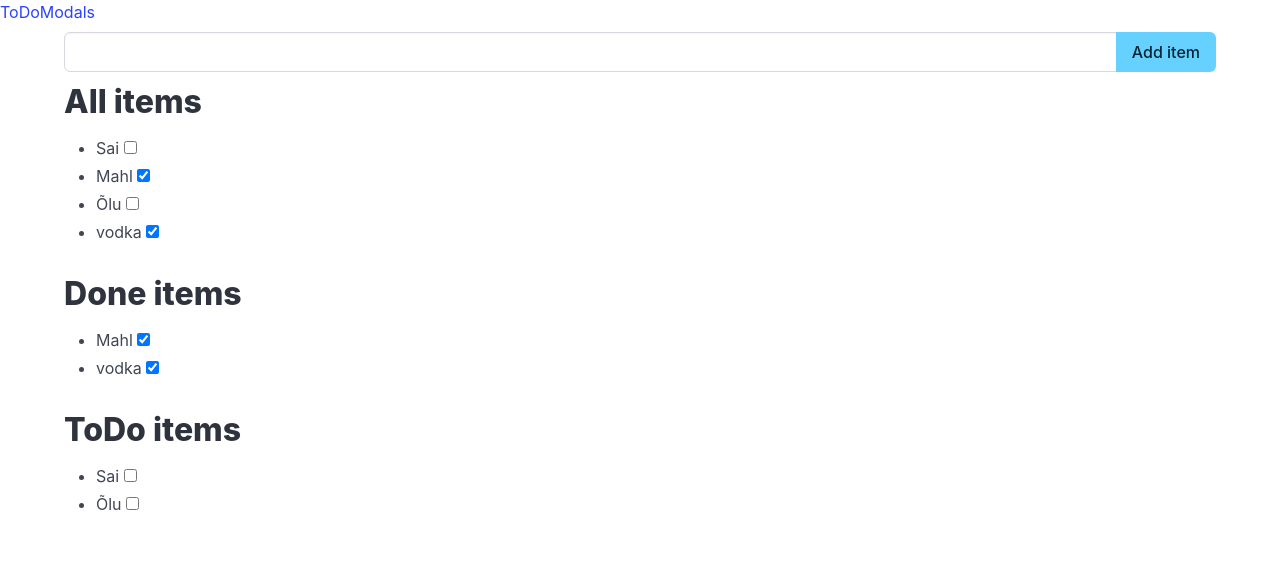
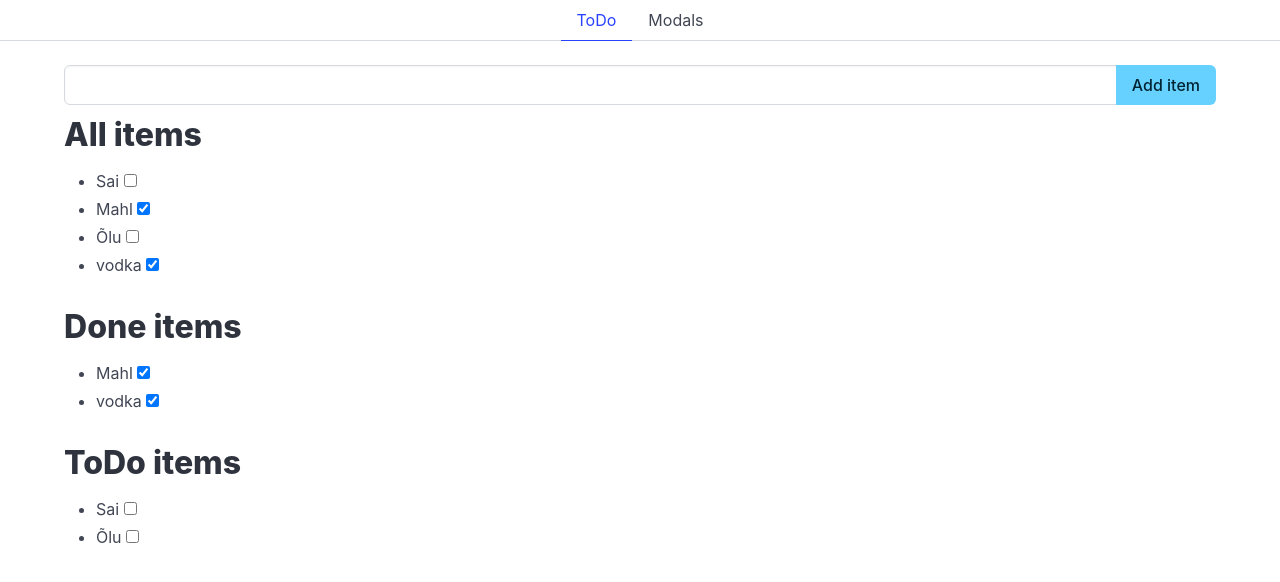
Before and after one commit to klaccdeduska/ta24b, a Vue app in the folder learnnote/: page / in a window 1280 px wide. Shown: the top 582 px of the page. Built offline with nearby package versions, Linux system fonts and the light colour scheme.

Commit message:
Add RouterTabs

```diff
--- a/learnnote/src/App.vue
+++ b/learnnote/src/App.vue
@@ -1,13 +1,11 @@
 <script setup>
 import { ref } from 'vue';
+import RouterTabs from './components/RouterTabs.vue';
 
 </script>
 
 <template>
-  <nav>
-    <RouterLink to="/">ToDo</RouterLink>
-    <RouterLink to="/modals">Modals</RouterLink>
-  </nav>
+    <RouterTabs></RouterTabs>
   <div class="container">
       <RouterView></RouterView>
   </div>
--- /dev/null
+++ b/learnnote/src/components/RouterTabs.vue
@@ -0,0 +1,12 @@
+<script setup>
+
+</script>
+<template>
+<div class="tabs is-centered">
+  <ul>
+    <li v-for="route in $router.getRoutes()" :class="{'is-active': $route.path === route.path}">
+        <RouterLink :to="route.path">{{route.name}}</RouterLink>
+    </li>
+  </ul>
+</div>
+</template>
--- a/learnnote/src/index.js
+++ b/learnnote/src/index.js
@@ -5,8 +5,8 @@ import ToDo from './pages/ToDo.vue';
 import Modals from './pages/Modals.vue';
 
 const routes = [
-  { path: '/', component: ToDo },
-  { path: '/modals', component: Modals },
+  { path: '/', component: ToDo, name: "ToDo" },
+  { path: '/modals', component: Modals, name: "Modals" },
 ];
 
 export const router = createRouter({
```
